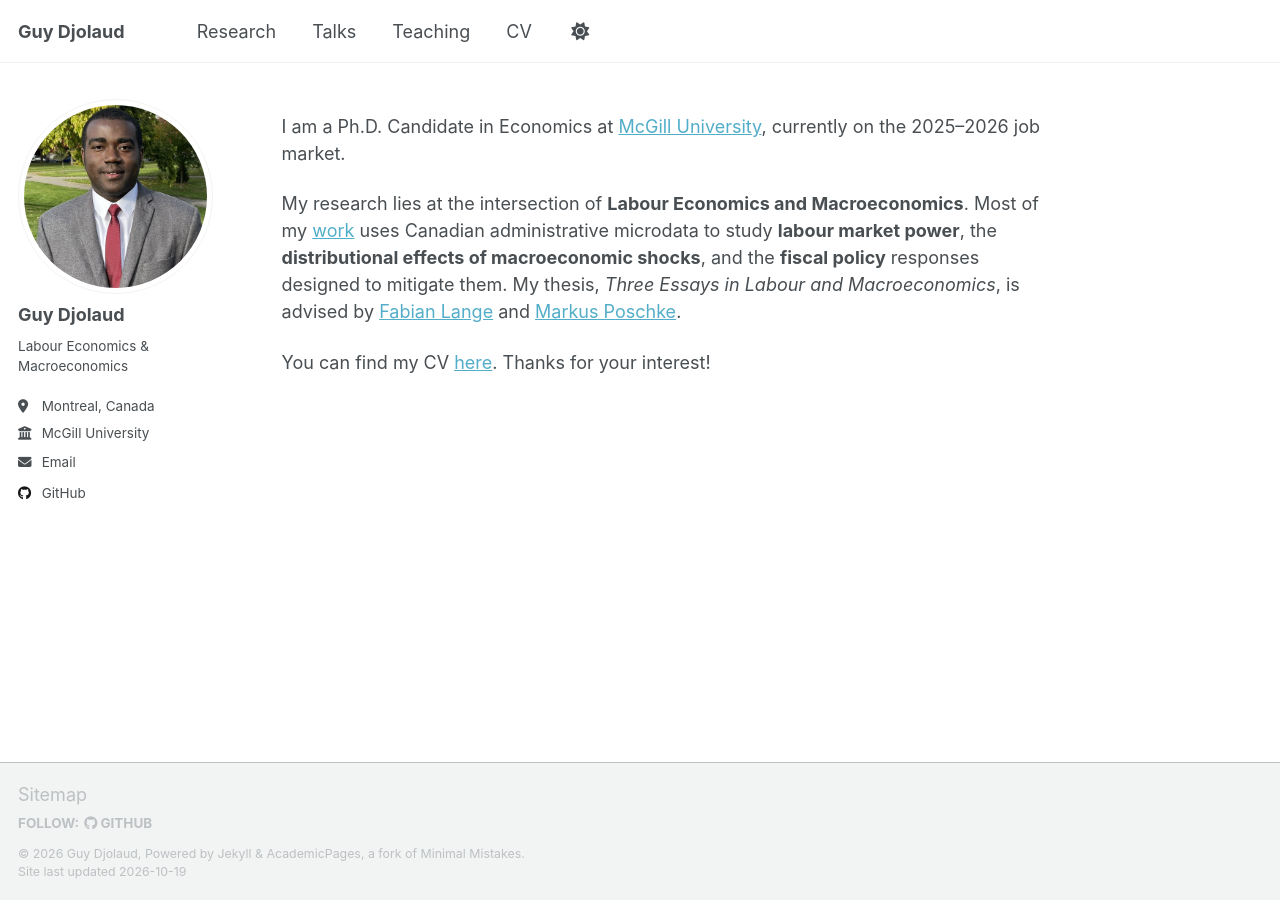
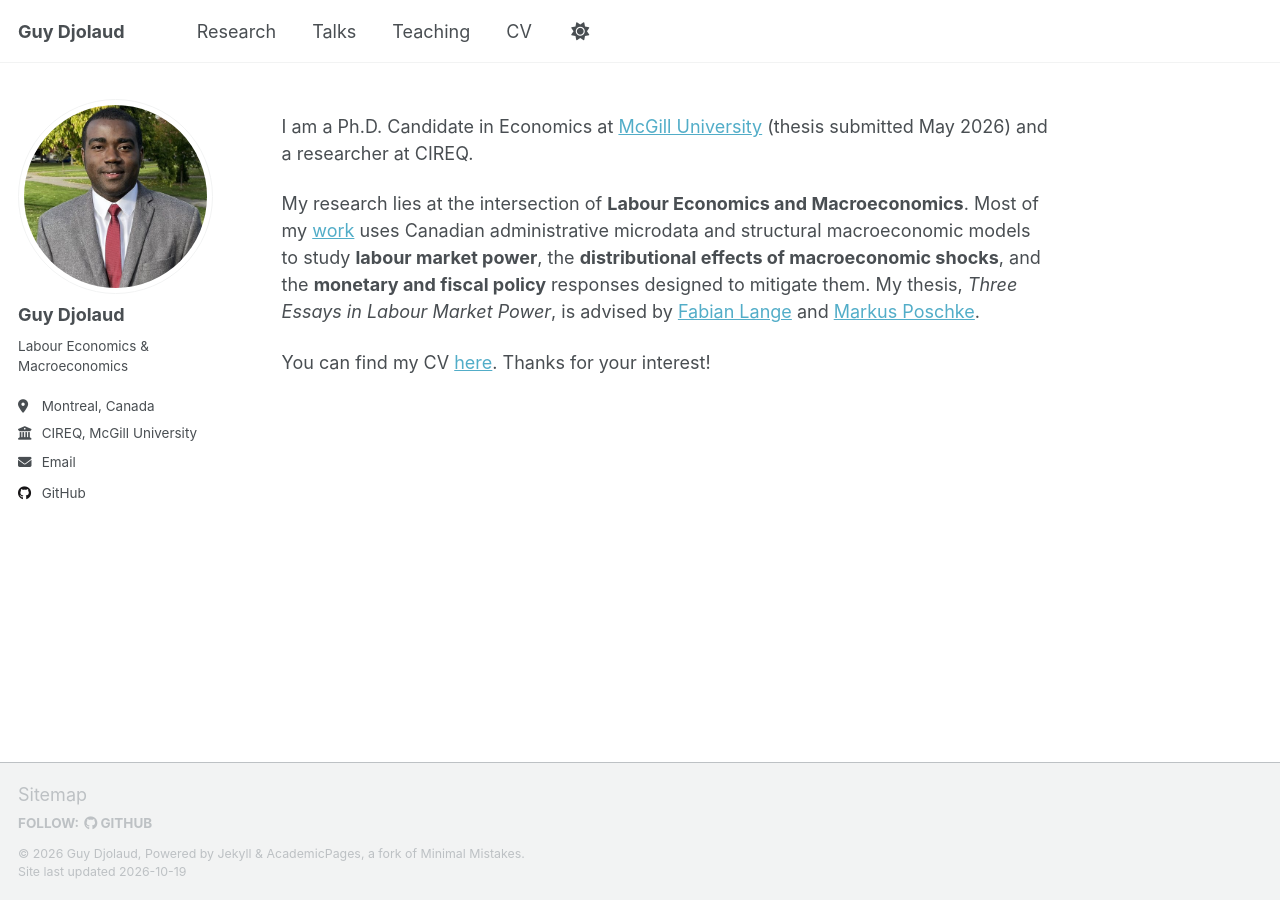
Before and after one commit to Guy-Djolaud/Guy-Djolaud.github.io, a Jekyll site: the page built from _pages/about.md, in a window 1280 px wide. Built offline with Jekyll 4.4.1, drawn with Linux system fonts in a browser that asks for light colours.

Commit message:
Update status, CV and papers
- Status: PhD candidate, thesis submitted May 2026; researcher at CIREQ
- New CV PDF (references fixed, CCDR pages 209-216)
- Add Submitted Papers section: Phillips Curve Flattening and NAIRU Identification
- Add working paper: The Insurance Value of a Monetary Union
- Trajectory paper: CLEF Working Paper

```diff
--- a/_config.yml
+++ b/_config.yml
@@ -28,7 +28,7 @@ author:
   pronouns         : # example: "she/her"
   bio              : "Labour Economics & Macroeconomics"
   location         : "Montreal, Canada"
-  employer         : "McGill University"
+  employer         : "CIREQ, McGill University"
   uri              : # URL
   email            : "kili.djolaud@mail.mcgill.ca"
 
@@ -81,6 +81,8 @@ author:
 
 # Publication Category - The following the list of publication categories and their headings
 publication_category:
+  submitted:
+    title: 'Submitted Papers'
   manuscripts:
     title: 'Working Papers'
   conferences:
--- a/_includes/archive-single.html
+++ b/_includes/archive-single.html
@@ -50,8 +50,12 @@
             </time>
         </p>
     {% endif %}
-    {% if post.category == 'manuscripts' %}
+    {% if post.category == 'manuscripts' or post.category == 'submitted' %}
+      {% if post.hide_date %}
+        {% if post.venue %}<p class="page__meta"><i>{{ post.venue }}</i></p>{% endif %}
+      {% else %}
    <p class="page__meta">{% if post.venue %}<i>{{ post.venue }}</i> &middot; {% endif %}Last updated {{ post.date | default: "1900-01-01" | date: "%B %Y" }}</p>
+      {% endif %}
     {% endif %}
 {% endif %}
 
--- a/_pages/about.md
+++ b/_pages/about.md
@@ -7,11 +7,11 @@ redirect_from:
   - /about.html
 ---
 
-I am a Ph.D. Candidate in Economics at [McGill University](https://www.mcgill.ca/economics/graduates/instream-students), currently on the 2025–2026 job market.
+I am a Ph.D. Candidate in Economics at [McGill University](https://www.mcgill.ca/economics/graduates/instream-students) (thesis submitted May 2026) and a researcher at CIREQ.
 
 My research lies at the intersection of **Labour Economics and Macroeconomics**.
-Most of my [work](/publications/) uses Canadian administrative microdata to study **labour market power**,
-the **distributional effects of macroeconomic shocks**, and the **fiscal policy** responses designed to mitigate them.
-My thesis, *Three Essays in Labour and Macroeconomics*, is advised by [Fabian Lange](https://www.mcgill.ca/economics/fabian-lange) and [Markus Poschke](https://www.mcgill.ca/economics/markus-poschke).
+Most of my [work](/publications/) uses Canadian administrative microdata and structural macroeconomic models to study **labour market power**,
+the **distributional effects of macroeconomic shocks**, and the **monetary and fiscal policy** responses designed to mitigate them.
+My thesis, *Three Essays in Labour Market Power*, is advised by [Fabian Lange](https://www.mcgill.ca/economics/fabian-lange) and [Markus Poschke](https://www.mcgill.ca/economics/markus-poschke).
 
 You can find my CV [here](/files/Resume_Guy_Djolaud.pdf). Thanks for your interest!
```
Also changed, not shown: _publications/2010-10-01-paper-title-number-2.md (+1 -0 lines), _publications/2015-10-01-paper-title-number-3.md (+1 -1 lines), _publications/2025-10-15-monetary-union-insurance.md (added, +9 -0 lines), _publications/2026-05-01-phillips-curve-nairu-identification.md (added, +10 -0 lines), 1 other file.
